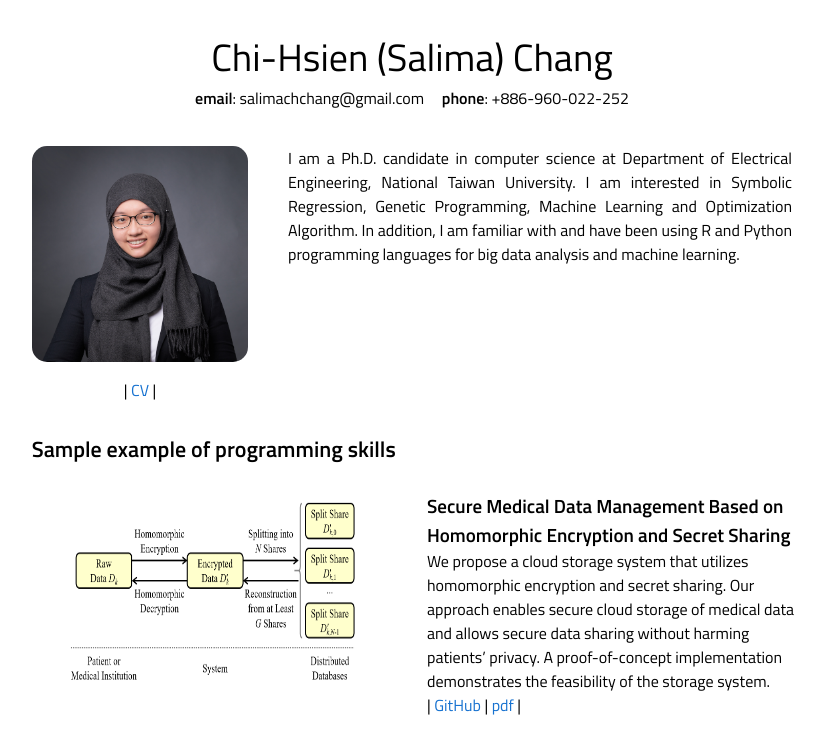
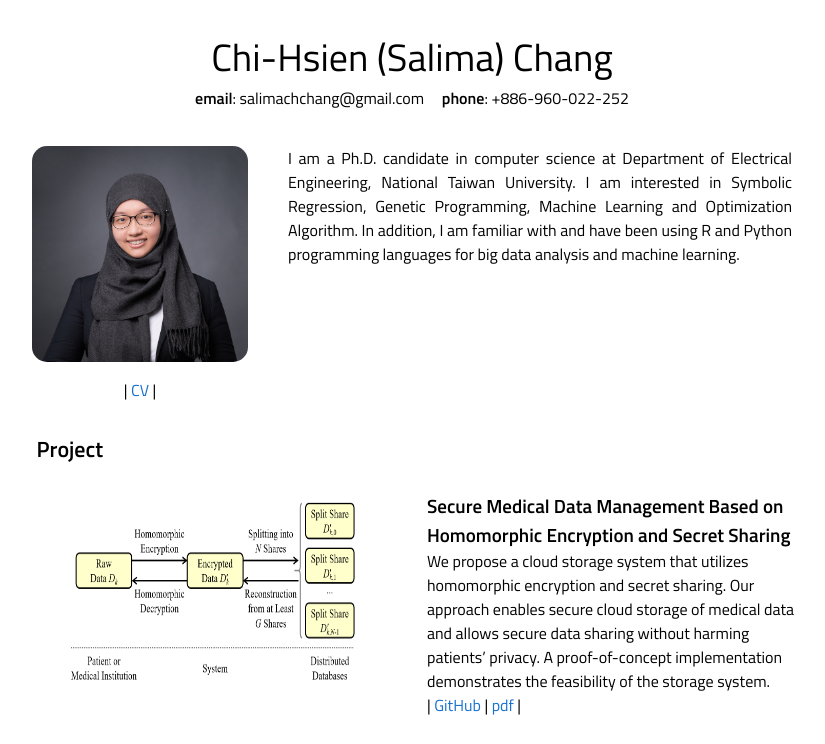
Before and after one commit to Chi-HsienChang/salima, a plain HTML site: page index.html in a window 1280 px wide. Shown: the top 744 px of the page, without its empty margins (228-1053 px from the left). Drawn offline with Linux system fonts and the light colour scheme.

```diff
--- a/index.html
+++ b/index.html
@@ -88,7 +88,7 @@
 
 
 <table width="100%" align="center" border="0" cellspacing="0" cellpadding="10">
-        <tr><td><sectionheading>&nbsp;&nbsp;Sample example of programming skills</sectionheading></td></tr>
+        <tr><td><sectionheading>&nbsp;&nbsp; Project</sectionheading></td></tr>
 </table>
 <table width="100%" align="center" border="0" cellspacing="0" cellpadding="15">
 
```
